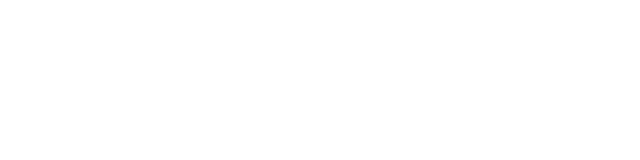
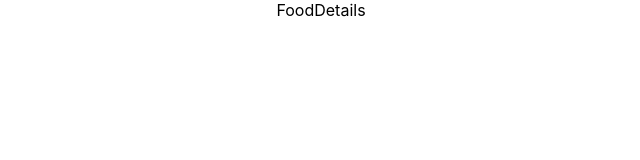
Before and after one commit to aizealawin/The-Coolest-Theme-Park-Foods-Ever, a React (Create React App) app in the folder client/: page /food/1 in a window 1280 px wide. Before the commit this address had no page. Shown: the top 160 px of the page, without its empty margins (319-959 px from the left). Built offline with nearby package versions, Linux system fonts and the light colour scheme.

Commit message:
components log

```diff
--- a/client/src/App.js
+++ b/client/src/App.js
@@ -2,7 +2,7 @@ import { Routes, Route } from 'react-router-dom'
 import './App.css'
 import Home from './pages/Home'
 import Nav from './components/Nav'
-
+import FoodDetails from './pages/FoodDetails'
 function App() {
   return (
     <div className="App">
@@ -10,6 +10,7 @@ function App() {
       <main>
         <Routes>
           <Route path="/" element={<Home />} />
+          <Route path="/food/:id" element={<FoodDetails />} />
         </Routes>
       </main>
     </div>
--- /dev/null
+++ b/client/src/pages/FoodDetails.js
@@ -0,0 +1,22 @@
+import React from 'react'
+import { useEffect, useState } from 'react'
+import { useParams } from 'react-router-dom'
+import axios from 'axios'
+
+const FoodDetails = () => {
+  let { foodId } = useParams()
+
+  const [foodDetails, setFoodDetails] = useState(null)
+  useEffect(() => {
+    const getFoodDetails = async () => {
+      const response = await axios.get(
+        `http://localhost:3001/api/food/${foodId}`
+      )
+      console.log(response)
+    }
+  })
+
+  return <div>FoodDetails</div>
+}
+
+export default FoodDetails
```
